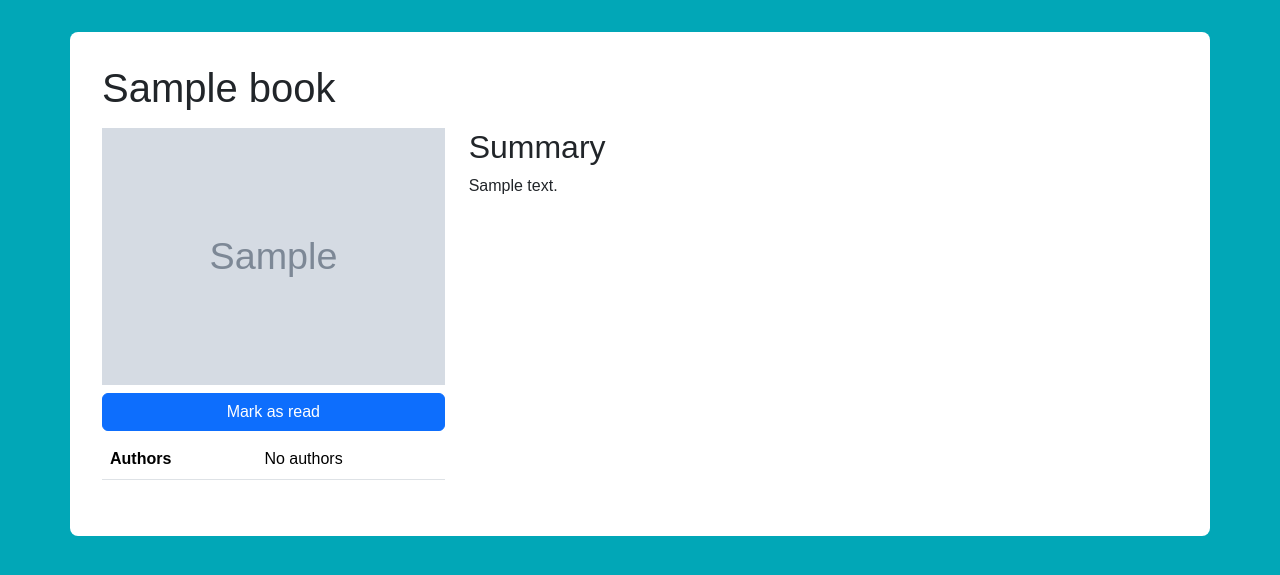
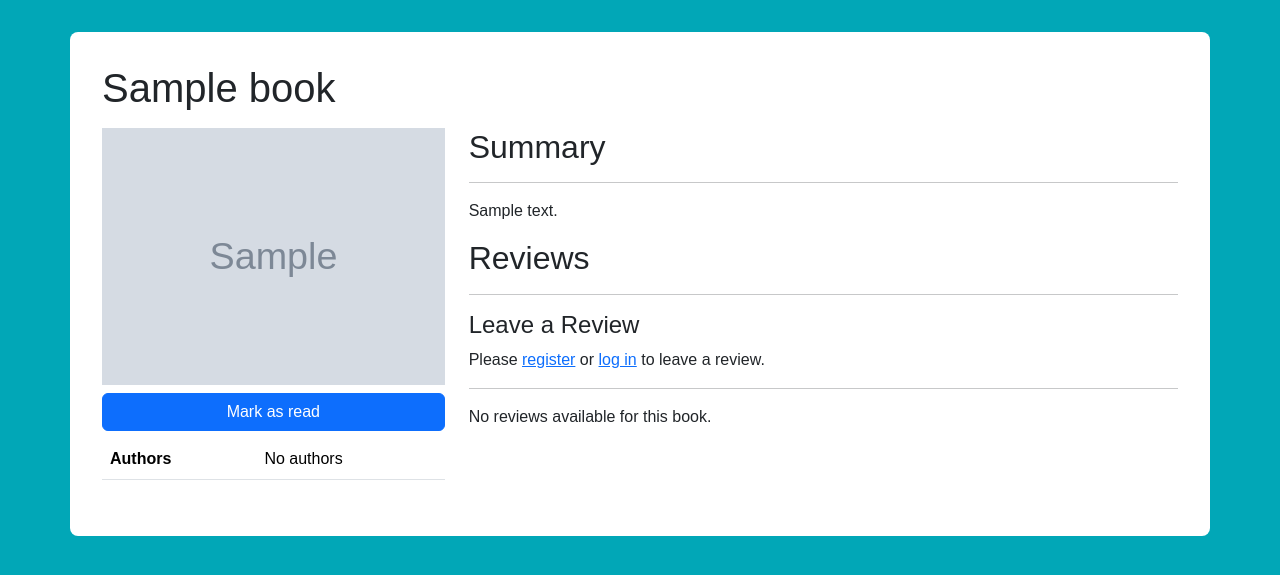
Before and after one commit to isaacte/WebProject, a Django app: a page that uses Base/templates/Base/base.html in a window 1280 px wide. Shown: the part 132-707 px from the top of the page. Run offline with Django 4.2, Linux system fonts and the light colour scheme; tables that the repository leaves empty hold one stand-in row (values such as "Sample post"); grey boxes marked "Sample" are stand-in pictures; some libraries are stand-ins or nearby versions.

Commit message:
adding reviews implemented

```diff
--- a/Base/admin.py
+++ b/Base/admin.py
@@ -1,5 +1,5 @@
 from django.contrib import admin
-from .models import Author, LiteraryGenre, Book, LiteraryGenreInBook, AuthorInBook, Review
+from .models import Author, LiteraryGenre, Book, LiteraryGenreInBook, AuthorInBook, Review, BookInUserLibrary
 
 # Register your models here.
 admin.site.register(Author)
@@ -8,3 +8,4 @@ admin.site.register(Book)
 admin.site.register(LiteraryGenreInBook)
 admin.site.register(AuthorInBook)
 admin.site.register(Review)
+admin.site.register(BookInUserLibrary)
--- a/Base/forms.py
+++ b/Base/forms.py
@@ -1,8 +1,15 @@
 from django.contrib.auth.forms import UserCreationForm
 from django.contrib.auth.models import User
+from django import forms
+from .models import Review
 
 
 class RegisterForm(UserCreationForm):
     class Meta:
         model = User
         fields = ["username", "password1", "password2"]
+
+class ReviewForm(forms.ModelForm):
+    class Meta:
+        model = Review
+        fields =["qualification", "comment"]
--- a/Base/templates/Base/base.html
+++ b/Base/templates/Base/base.html
@@ -39,7 +39,7 @@
                                 </li>
                                 {% if user.is_authenticated %}
                                     <li class="nav-item mx-2">
-                                        <a class="nav-link" href="/my_books">My books</a>
+                                        <a class="nav-link" href="{% url 'my_books' %}">My books</a>
                                     </li>
                                     <li class="nav-item dropdown">
                                         <a class="nav-link dropdown-toggle" href="#" id="navbarDropdown" role="button" data-bs-toggle="dropdown" aria-expanded="false">
--- a/Base/templates/Base/book.html
+++ b/Base/templates/Base/book.html
@@ -66,7 +66,63 @@
         </div>
         <div class="col-sm-12 col-md-6 col-lg-8 my-2">
             <h2>Summary</h2>
+            <hr class="review-separator">
             <p>{% if book.summary %}{{ book.summary }}{% else %}We are sorry, at the moment, this book does not have summary.{% endif %}</p>
+            <!-- Nuevo apartado para mostrar las reviews -->
+            <div>
+                <h2>Reviews</h2>
+                <hr class="review-separator">
+                <h4>Leave a Review</h4>
+                {% if user.is_authenticated %}
+                    <form class="form-control" method="post" action="{% url 'create_review' book.openlibrary_key %}">
+                        {% csrf_token %}
+                        {% if form.errors %}
+                            <div class="alert alert-danger">
+                                <strong>Error:</strong> Please correct the following errors.
+                                <ul>
+                                    {% for field, errors in form.errors.items %}
+                                        {% for error in errors %}
+                                            <li>{{ error }}</li>
+                                        {% endfor %}
+                                    {% endfor %}
+                                </ul>
+                            </div>
+                        {% endif %}
+                        <div class="form-group mb-3">
+                            <label for="qualification" class="col-form-label">{{ form.qualification.label_tag }}:</label>
+                            {{ form.qualification }}
+                        </div>
+                        <div class="form-group mb-3 row">
+                            <label for="comment" class="col-form-label">{{ form.comment.label_tag }}</label>
+                            {{ form.comment }}
+                        </div>
+                        <button type="submit" class="btn btn-primary">Comment</button>
+                    </form>
+                {% else %}
+                    <p>Please <a href="{% url 'register' %}">register</a> or <a href="{% url 'login' %}">log in</a> to leave a review.</p>
+                {% endif %}
+                <hr class="review-separator">
+                {% if reviews %}
+                    <div class="review-list">
+                        {% for review in reviews %}
+                            <div class="review">
+                                <div class="review-header">
+                                    <div class="review-info">{{ review.user }} - {{review.date}}</div>
+                                    <div class="review-rating">
+                                        {% for _ in "x"|rjust:review.qualification|make_list %}
+                                            <i class="fas fa-star"></i>
+                                        {% endfor %}
+                                    </div>
+                                </div>
+                                <div class="review-comment">{{ review.comment }}</div>
+                                <hr class="review-separator">
+                            </div>
+                        {% endfor %}
+                    </div>
+                {% else %}
+                    <p>No reviews available for this book.</p>
+                {% endif %}
+            </div>
         </div>
     </div>
 {% endblock %}
--- a/Base/urls.py
+++ b/Base/urls.py
@@ -3,7 +3,7 @@
 from django.urls import path, include
 from django.contrib.auth import views
 from rest_framework import routers
-from Base.views import index, register, author, book, search_book, subject, save_book, my_books
+from Base.views import index, register, author, book, search_book, subject, save_book, my_books, create_review
 from .api import BookViewSet, AuthorInBookViewSet, AuthorViewSet, BooksFromUserSet
 
 router = routers.DefaultRouter()
@@ -15,14 +15,15 @@ router.register('user-books', BooksFromUserSet, 'booksFromUserSet')
 
 urlpatterns = [
     path('', index, name='home'),
-    path('my_books', my_books, name='my books'),
-    path('accounts/register/', register, name='register'),
-    path('accounts/login/', views.LoginView.as_view(), name='login'),
-    path('accounts/logout/', views.LogoutView.as_view(), name='logout'),
+    path('my_books', my_books, name='my_books'),
+    path('accounts/register', register, name='register'),
+    path('accounts/login', views.LoginView.as_view(), name='login'),
+    path('accounts/logout', views.LogoutView.as_view(), name='logout'),
     path('author/<str:author_id>', author, name='author'),
-    path('book/<str:key>', book, name='book'),
+    path('book/<str:book_id>', book, name='book'),
     path('api/search_book/<str:query>', search_book, name='search_book'),
     path('api/', include(router.urls)),
     path('subject/<str:sub>', subject, name='subject'),
     path('save_book', save_book, name='save_book'),
+    path('create_review/<str:book_id>', create_review, name='create_review')
 ]
--- a/Base/views.py
+++ b/Base/views.py
@@ -1,7 +1,8 @@
 from django.shortcuts import render, redirect
 from django.contrib.auth import login, authenticate
+from django.contrib.auth.decorators import login_required
 from django.http.response import JsonResponse
-from Base.forms import RegisterForm
+from .forms import RegisterForm, ReviewForm
 from django.http import HttpRequest, HttpResponseBadRequest, HttpResponseNotFound
 from .models import Author, BookInUserLibrary, Review
 from django.shortcuts import get_object_or_404
@@ -22,6 +23,7 @@ def register(request : HttpRequest):
 def index(request):
     return render(request, 'Base/index.html')
 
+@login_required
 def my_books(request):
     return render(request, 'Base/my_books.html')
 
@@ -29,14 +31,29 @@ def author(request, author_id):
     a = get_object_or_404(Author, openlibrary_key = author_id)
     return render(request, 'Base/author.html', {'author': a})
 
-def book(request, key):
-    b = get_book(key)
+def book(request, book_id):
+    b = get_book(book_id)
     if not b:
         return HttpResponseNotFound("Book not found.")
     a = b.authorinbook_set.all()
     g = b.literarygenreinbook_set.all()
     r = Review.objects.filter(book = b)
-    return render(request, 'Base/book.html', {'book': b, 'authors': a, 'genres': g, 'reviews': r})
+    form = ReviewForm()
+    return render(request, 'Base/book.html', {'book': b, 'authors': a, 'genres': g, 'reviews': r, 'form': form})
+
+@login_required
+def create_review(request, book_id):
+    if request.method != 'POST':
+        return HttpResponseBadRequest(f"Method not allowed.", status=405)
+    form = ReviewForm(request.POST)
+    if form.is_valid():
+        review = form.save(commit=False)
+        review.user = request.user
+        review.book = get_book(book_id)
+        review.save()
+        return redirect('book', book_id=book_id)
+    form = ReviewForm()
+    return redirect('book', book_id=book_id)
 
 def search_book(request, query):
     result = requests.get(f'https://openlibrary.org/search.json?q={query}')
```
Lines whose indentation alone changed are shown as unchanged.
